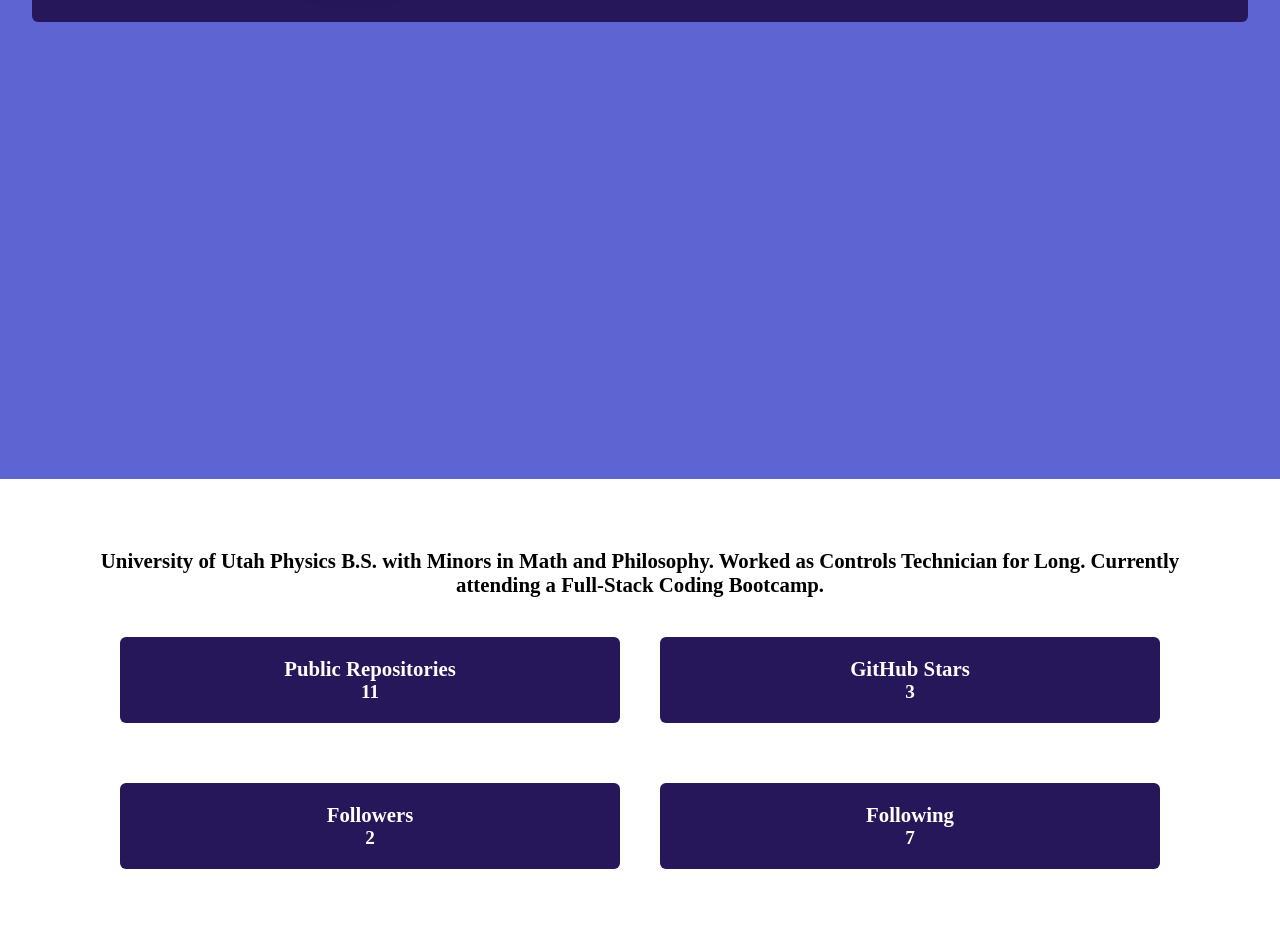
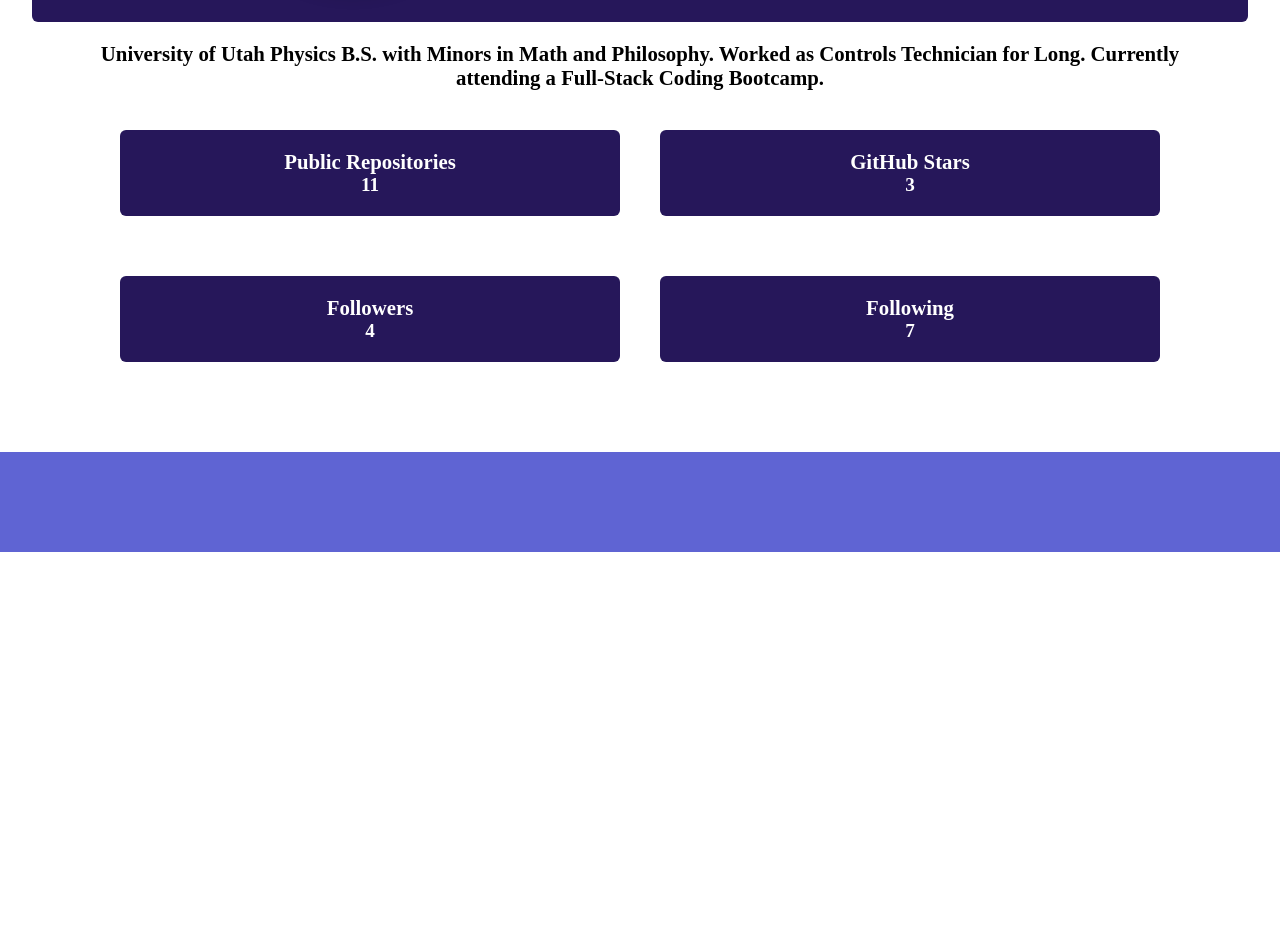
Before and after one commit to 13uilding/DeveloperProfileGenerator, a website: page test.html in a window 1280 px wide. Shown: the part 321-1263 px from the top of the page. After the commit the page ends 873 px from the top, so only its background shows below. Drawn offline with nearby package versions, Linux system fonts and the light colour scheme; a web font is replaced by a local one.

```diff
--- a/test.html
+++ b/test.html
@@ -22,6 +22,12 @@
             }
             html, body, .wrapper {
             height: 100%;
+            }
+            footer {
+              box-sizing: border-box;
+              width: 100%;
+              height: 100px;
+              background-color: #5F64D3;
             }
             .wrapper {
             background-color: #5F64D3;
@@ -105,6 +111,8 @@
             margin-top: 10px;
             }
             .container {
+            z-index: 10;
+            background-color: white;
             padding: 50px;
             padding-left: 100px;
             padding-right: 100px;
@@ -164,7 +172,7 @@
           </div>
         </div>
       </header>
-      </div>
+
 
       <div class="container">
         <div class="row">
@@ -192,7 +200,7 @@
           <div class="col">
             <div class="card">
               <h5>Followers</h5>
-              <h6>2</h6>
+              <h6>4</h6>
             </div>
           </div>
           <div class="col">
@@ -202,9 +210,8 @@
             </div>
           </div>
         </div>
+        </div>
+      <footer></footer>
       </div>
-
-      <footer class="wrapper"></footer>
-
       </body>
     </html>
```
Also changed, not shown: generateHTML.js (+11 -4 lines), index.js (+21 -3 lines), package.json (+9 -11 lines), 3 other files.
